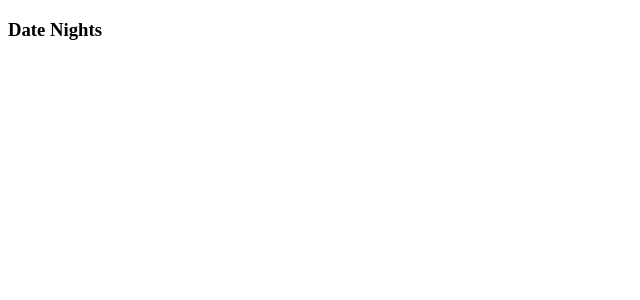
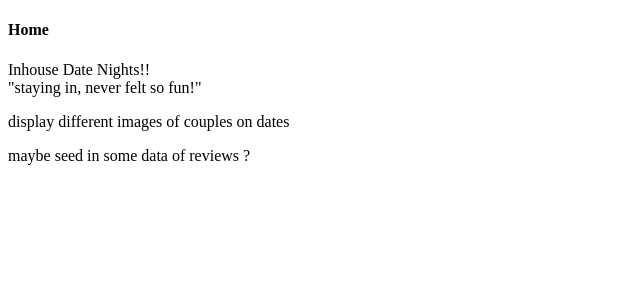
Before and after one commit to LetsJessCode/date_idea-client, a React (Create React App) app: page / in a window 1280 px wide. Shown: the top 300 px of the page, without its empty margins (0-640 px from the left). Built offline with nearby package versions, Linux system fonts and the light colour scheme.

Commit message:
setup routes

```diff
--- a/src/App.js
+++ b/src/App.js
@@ -1,10 +1,17 @@
 import React, { Component } from 'react'
- class App extends Component {
+import { BrowserRouter as Router, Switch, Route } from 'react-router-dom'
+import Home from './containers/Home'
+
+class App extends Component {
   render() {
     return (
-      <div>
-          <h3>Date Nights</h3>
-      </div>
+    <Router>
+      <Switch>
+        <div>
+          <Route exact path="/" component= {Home} />
+        </div>
+      </Switch>
+    </Router>
     )
   }
 }
--- /dev/null
+++ b/src/containers/Home.js
@@ -0,0 +1,15 @@
+import React from 'react'
+
+const Home = () => {
+        return (
+            <div>
+                <h4>Home</h4>
+                <p>Inhouse Date Nights!!
+                    <br /> "staying in, never felt so fun!"</p>
+                <p>display different images of couples on dates </p>
+                <p>maybe seed in some data of reviews ?</p>
+            </div>
+        )
+    }
+
+export default Home
--- /dev/null
+++ b/src/containers/IdeaForm.js
@@ -0,0 +1 @@
+<h3>Creat a Date Night Idea</h3>
--- /dev/null
+++ b/src/containers/IdeaList.js
@@ -0,0 +1 @@
+<h3>List of Date Nights</h3>
--- /dev/null
+++ b/src/containers/IdeaShow.js
@@ -0,0 +1 @@
+<h3>Date Idea and comments </h3>
```
